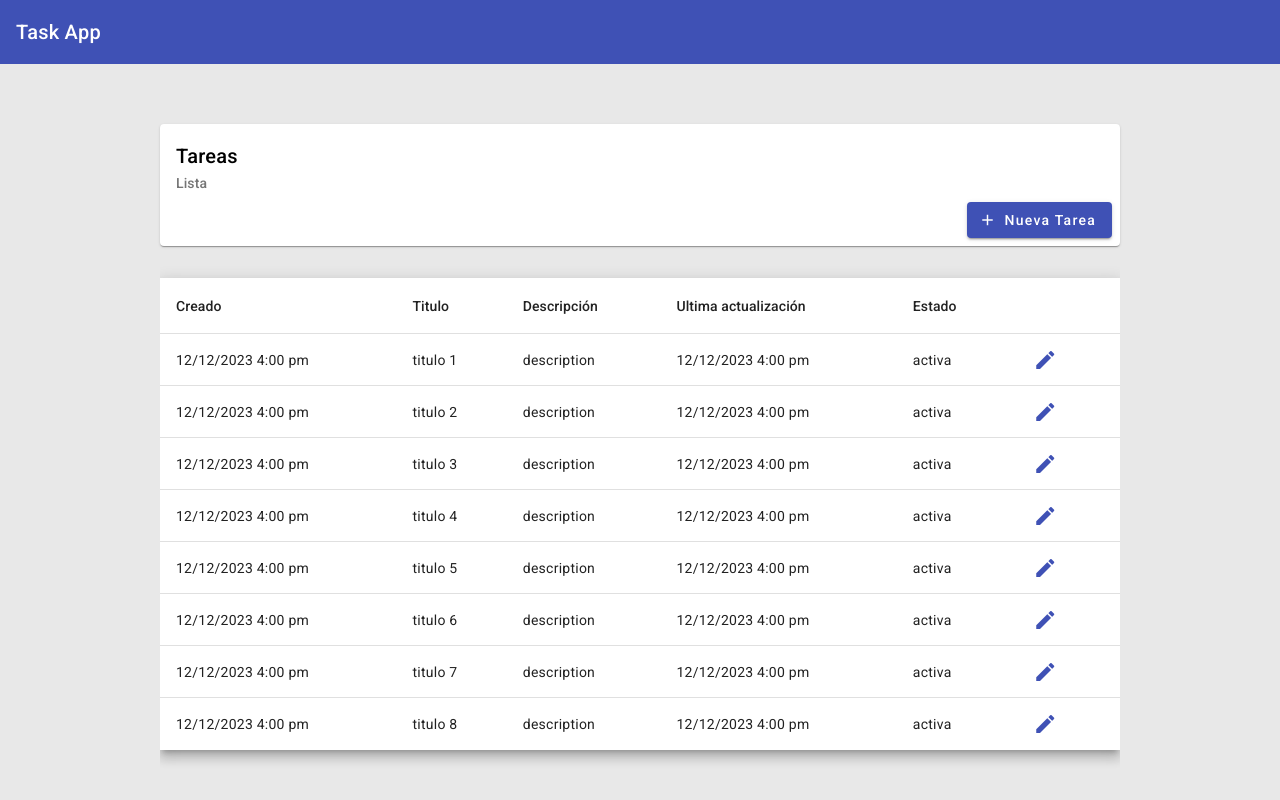
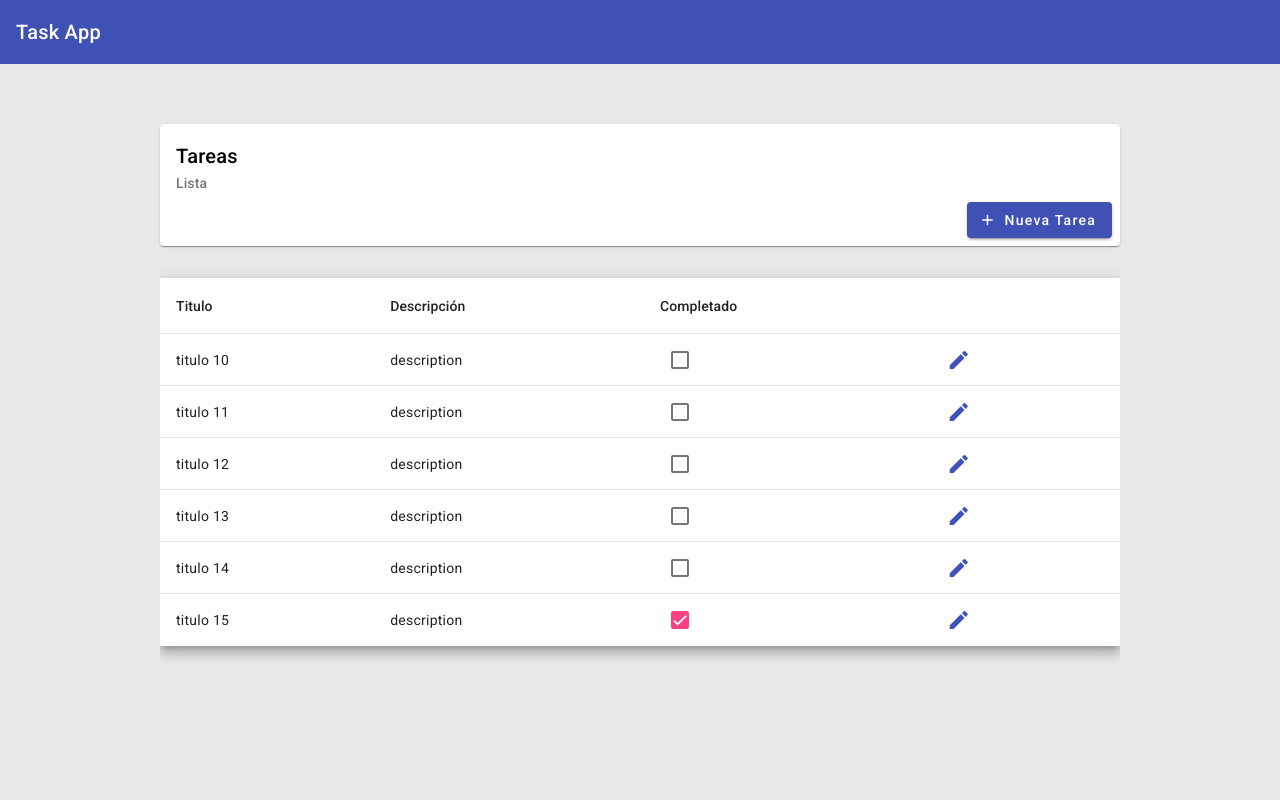
Before and after one commit to OcrenSys/task-app, an Angular app: page / in a window 1280 px wide. Built offline with nearby package versions, Linux system fonts and the light colour scheme.

Commit message:
handle complete action

```diff
--- a/src/app/core/components/task-form/task-form.component.ts
+++ b/src/app/core/components/task-form/task-form.component.ts
@@ -39,9 +39,7 @@ export class TaskFormComponent implements OnInit, OnChanges {
   protected form = this.fb.group({
     title: [''],
     description: [''],
-    createdAt: [''],
-    updatedAt: [''],
-    status: ['activa'],
+    isCompleted: [true],
   });
 
   constructor(
--- a/src/app/core/components/task-list/task-list.component.html
+++ b/src/app/core/components/task-list/task-list.component.html
@@ -4,11 +4,6 @@
     [dataSource]="dataSource"
     class="mat-elevation-z8 t-100 mb-4"
   >
-    <ng-container matColumnDef="createdAt">
-      <th mat-header-cell *matHeaderCellDef>Creado</th>
-      <td mat-cell *matCellDef="let element">{{ element.createdAt }}</td>
-    </ng-container>
-
     <ng-container matColumnDef="title">
       <th mat-header-cell *matHeaderCellDef>Titulo</th>
       <td mat-cell *matCellDef="let element">{{ element.title }}</td>
@@ -19,14 +14,16 @@
       <td mat-cell *matCellDef="let element">{{ element.description }}</td>
     </ng-container>
 
-    <ng-container matColumnDef="updatedAt">
-      <th mat-header-cell *matHeaderCellDef>Ultima actualización</th>
-      <td mat-cell *matCellDef="let element">{{ element.updatedAt }}</td>
-    </ng-container>
-
     <ng-container matColumnDef="status">
-      <th mat-header-cell *matHeaderCellDef>Estado</th>
-      <td mat-cell *matCellDef="let element">{{ element.status }}</td>
+      <th mat-header-cell *matHeaderCellDef>Completado</th>
+      <td mat-cell *matCellDef="let element">
+        <mat-checkbox
+          (click)="$event.stopPropagation()"
+          (change)="$event ? handleToggle(element) : null"
+          [checked]="element.isCompleted"
+        >
+        </mat-checkbox>
+      </td>
     </ng-container>
 
     <ng-container matColumnDef="option">
--- a/src/app/core/components/task-list/task-list.component.ts
+++ b/src/app/core/components/task-list/task-list.component.ts
@@ -5,64 +5,39 @@ import { MatDialog } from '@angular/material/dialog';
 import { TaskFormComponent } from '../task-form/task-form.component';
 import { MatIconModule } from '@angular/material/icon';
 import { MatButtonModule } from '@angular/material/button';
+import { MatCheckboxModule } from '@angular/material/checkbox';
 
-const TASK_DATA: Task[] | any = [
+const TASK_DATA: Task[] = [
   {
-    title: 'titulo 1',
+    title: 'titulo 10',
     description: 'description',
-    createdAt: '12/12/2023 4:00 pm',
-    updatedAt: '12/12/2023 4:00 pm',
-    status: 'activa',
+    isCompleted: false,
   },
 
   {
-    title: 'titulo 2',
+    title: 'titulo 11',
     description: 'description',
-    createdAt: '12/12/2023 4:00 pm',
-    updatedAt: '12/12/2023 4:00 pm',
-    status: 'activa',
+    isCompleted: false,
   },
   {
-    title: 'titulo 3',
+    title: 'titulo 12',
     description: 'description',
-    createdAt: '12/12/2023 4:00 pm',
-    updatedAt: '12/12/2023 4:00 pm',
-    status: 'activa',
+    isCompleted: false,
   },
   {
-    title: 'titulo 4',
+    title: 'titulo 13',
     description: 'description',
-    createdAt: '12/12/2023 4:00 pm',
-    updatedAt: '12/12/2023 4:00 pm',
-    status: 'activa',
+    isCompleted: false,
   },
   {
-    title: 'titulo 5',
+    title: 'titulo 14',
     description: 'description',
-    createdAt: '12/12/2023 4:00 pm',
-    updatedAt: '12/12/2023 4:00 pm',
-    status: 'activa',
+    isCompleted: false,
   },
   {
-    title: 'titulo 6',
+    title: 'titulo 15',
     description: 'description',
-    createdAt: '12/12/2023 4:00 pm',
-    updatedAt: '12/12/2023 4:00 pm',
-    status: 'activa',
-  },
-  {
-    title: 'titulo 7',
-    description: 'description',
-    createdAt: '12/12/2023 4:00 pm',
-    updatedAt: '12/12/2023 4:00 pm',
-    status: 'activa',
-  },
-  {
-    title: 'titulo 8',
-    description: 'description',
-    createdAt: '12/12/2023 4:00 pm',
-    updatedAt: '12/12/2023 4:00 pm',
-    status: 'activa',
+    isCompleted: true,
   },
 ];
 
@@ -71,17 +46,10 @@ const TASK_DATA: Task[] | any = [
   templateUrl: './task-list.component.html',
   styleUrls: ['./task-list.component.css'],
   standalone: true,
-  imports: [MatTableModule, MatButtonModule, MatIconModule],
+  imports: [MatTableModule, MatButtonModule, MatIconModule, MatCheckboxModule],
 })
 export class TaskListComponent {
-  displayedColumns: string[] = [
-    'createdAt',
-    'title',
-    'description',
-    'updatedAt',
-    'status',
-    'option',
-  ];
+  displayedColumns: string[] = ['title', 'description', 'status', 'option'];
   dataSource = TASK_DATA;
 
   constructor(public dialog: MatDialog) {}
@@ -99,4 +67,8 @@ export class TaskListComponent {
       if (result) console.log('Result', result);
     });
   }
+
+  protected handleToggle(task: Task): void {
+    task.isCompleted = !task.isCompleted;
+  }
 }
--- a/src/app/shared/types/Task.ts
+++ b/src/app/shared/types/Task.ts
@@ -1,7 +1,6 @@
 export type Task = {
+  id?: number | string;
   title: string;
   description: string;
-  createdAt: string;
-  updatedAt: string;
-  status: 'activa' | 'pendiente' | 'completado';
+  isCompleted: boolean;
 };
```
